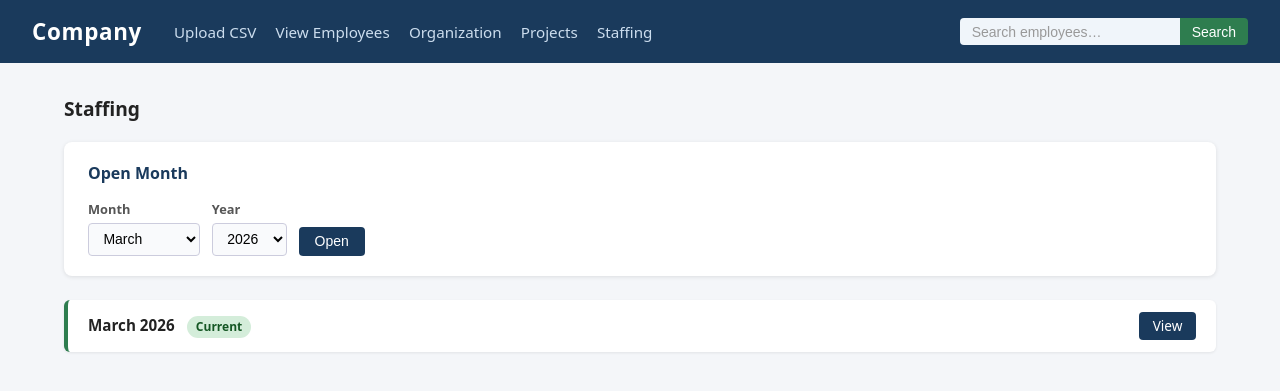
After one commit to kkdt/claude-company, a Flask app: page /staffing in a window 1280 px wide. The commit adds this page. Shown: the top 391 px of the page. Run offline with Flask 3, Linux system fonts and the light colour scheme.

Commit message:
Analyze CLAUDE.md for new Staffing feature

```diff
--- a/app.py
+++ b/app.py
@@ -10,6 +10,7 @@ app.secret_key = "workforce-secret"
 
 DB_PATH = os.path.join(os.path.dirname(__file__), "data", "employees.json")
 PROJECTS_PATH = os.path.join(os.path.dirname(__file__), "data", "projects.json")
+STAFFING_PATH = os.path.join(os.path.dirname(__file__), "data", "staffing.json")
 
 PROJECT_FIELD_MAP = {
     "Project": "project_id",
@@ -53,6 +54,23 @@ def save_projects(projects):
     os.makedirs(os.path.dirname(PROJECTS_PATH), exist_ok=True)
     with open(PROJECTS_PATH, "w") as f:
         json.dump(projects, f, indent=2)
+
+
+def load_staffing():
+    if not os.path.exists(STAFFING_PATH):
+        return []
+    with open(STAFFING_PATH, "r") as f:
+        return json.load(f)
+
+
+def save_staffing(records):
+    os.makedirs(os.path.dirname(STAFFING_PATH), exist_ok=True)
+    with open(STAFFING_PATH, "w") as f:
+        json.dump(records, f, indent=2)
+
+
+def get_staffing_month(records, year, month):
+    return next((r for r in records if r["year"] == year and r["month"] == month), None)
 
 
 def parse_projects_csv(file_stream):
@@ -404,5 +422,111 @@ def projects_delete(project_id):
     return redirect(url_for("projects"))
 
 
+@app.route("/staffing")
+def staffing():
+    from datetime import date
+    records = load_staffing()
+    today = date.today()
+    # Build a sorted list of (year, month) that exist, plus current month if missing
+    existing = {(r["year"], r["month"]) for r in records}
+    if (today.year, today.month) not in existing:
+        existing.add((today.year, today.month))
+    months = sorted(existing, reverse=True)
+    return render_template("staffing.html", months=months, today_year=today.year, today_month=today.month)
+
+
+@app.route("/staffing/<int:year>/<int:month>")
+def staffing_month(year, month):
+    from datetime import date
+    today = date.today()
+    is_past = (year, month) < (today.year, today.month)
+    records = load_staffing()
+    record = get_staffing_month(records, year, month)
+    assignments = record["assignments"] if record else []
+    employees = load_employees()
+    projects = load_projects()
+    emp_map = {e["employee_id"]: e for e in employees}
+    proj_map = {p["project_id"]: p for p in projects}
+    # Build per-employee assignment lookup: {employee_id: [project_id, ...]}
+    emp_assignments = {}
+    for a in assignments:
+        emp_assignments.setdefault(a["employee_id"], []).append(a["project_id"])
+    return render_template(
+        "staffing_month.html",
+        year=year, month=month,
+        is_past=is_past,
+        employees=employees,
+        projects=projects,
+        emp_map=emp_map,
+        proj_map=proj_map,
+        emp_assignments=emp_assignments,
+        today_year=today.year,
+        today_month=today.month,
+    )
+
+
+@app.route("/staffing/<int:year>/<int:month>/save", methods=["POST"])
+def staffing_month_save(year, month):
+    from datetime import date
+    today = date.today()
+    if (year, month) < (today.year, today.month):
+        flash("Past month assignments cannot be modified.")
+        return redirect(url_for("staffing_month", year=year, month=month))
+    # Form sends: assign_<employee_id> = [project_id, ...]  (checkboxes)
+    employees = load_employees()
+    assignments = []
+    for emp in employees:
+        eid = emp["employee_id"]
+        project_ids = request.form.getlist(f"assign_{eid}")
+        for pid in project_ids:
+            assignments.append({"employee_id": eid, "project_id": pid})
+    records = load_staffing()
+    existing = get_staffing_month(records, year, month)
+    if existing:
+        existing["assignments"] = assignments
+    else:
+        records.append({"year": year, "month": month, "assignments": assignments})
+    save_staffing(records)
+    flash("Staffing saved.")
+    return redirect(url_for("staffing_month", year=year, month=month))
+
+
+@app.route("/staffing/<int:year>/<int:month>/copy", methods=["POST"])
+def staffing_month_copy(year, month):
+    import calendar
+    from datetime import date
+    today = date.today()
+    records = load_staffing()
+    source = get_staffing_month(records, year, month)
+    assignments = source["assignments"] if source else []
+    # Advance one month
+    if month == 12:
+        t_year, t_month = year + 1, 1
+    else:
+        t_year, t_month = year, month + 1
+    if (t_year, t_month) < (today.year, today.month):
+        flash("Cannot copy into a past month.")
+        return redirect(url_for("staffing_month", year=year, month=month))
+    existing = get_staffing_month(records, t_year, t_month)
+    if existing:
+        existing["assignments"] = list(assignments)
+    else:
+        records.append({"year": t_year, "month": t_month, "assignments": list(assignments)})
+    save_staffing(records)
+    flash(f"Copied to {calendar.month_name[t_month]} {t_year}.")
+    return redirect(url_for("staffing_month", year=t_year, month=t_month))
+
+
+@app.route("/staffing/new", methods=["POST"])
+def staffing_new_month():
+    try:
+        year = int(request.form["year"])
+        month = int(request.form["month"])
+    except (KeyError, ValueError):
+        flash("Invalid month.")
+        return redirect(url_for("staffing"))
+    return redirect(url_for("staffing_month", year=year, month=month))
+
+
 if __name__ == "__main__":
     app.run(host="0.0.0.0", port=8080, debug=False)
--- a/templates/base.html
+++ b/templates/base.html
@@ -40,6 +40,7 @@
       <a href="{{ url_for('employees') }}">View Employees</a>
       <a href="{{ url_for('organization') }}">Organization</a>
       <a href="{{ url_for('projects') }}">Projects</a>
+      <a href="{{ url_for('staffing') }}">Staffing</a>
     </nav>
     <form class="search-form" action="{{ url_for('search') }}" method="get">
       <input type="search" name="q" placeholder="Search employees…" value="{{ request.args.get('q', '') }}">
--- /dev/null
+++ b/templates/staffing.html
@@ -0,0 +1,105 @@
+{% extends "base.html" %}
+{% block content %}
+<style>
+  .toolbar { display: flex; align-items: center; justify-content: space-between; margin-bottom: 1.25rem; }
+  .toolbar h2 { font-size: 1.2rem; }
+  .panel {
+    background: #fff; border-radius: 8px; box-shadow: 0 1px 4px rgba(0,0,0,.1);
+    padding: 1.25rem 1.5rem; margin-bottom: 1.5rem;
+  }
+  .panel h3 { font-size: 1rem; margin-bottom: 1rem; color: #1a3a5c; }
+  .form-row { display: flex; gap: 0.75rem; align-items: flex-end; flex-wrap: wrap; }
+  .form-group { display: flex; flex-direction: column; gap: 0.3rem; }
+  .form-group label { font-size: 0.8rem; font-weight: 600; color: #555; }
+  .form-group select {
+    padding: 0.4rem 0.65rem; border: 1px solid #ccd; border-radius: 4px;
+    font-size: 0.875rem; background: #f9fafc;
+  }
+  .form-group select:focus { outline: none; border-color: #1a3a5c; }
+  .btn-primary {
+    padding: 0.4rem 1rem; font-size: 0.875rem; background: #1a3a5c; color: #fff;
+    border: none; border-radius: 4px; cursor: pointer;
+  }
+  .btn-primary:hover { background: #255480; }
+
+  .months-grid { display: flex; flex-direction: column; gap: 0.5rem; }
+  .month-row {
+    background: #fff; border-radius: 6px; box-shadow: 0 1px 3px rgba(0,0,0,.08);
+    display: flex; align-items: center; justify-content: space-between;
+    padding: 0.75rem 1.25rem; gap: 1rem;
+  }
+  .month-row.is-current { border-left: 4px solid #2e7d4f; }
+  .month-row.is-past { border-left: 4px solid #ccc; opacity: 0.8; }
+  .month-row.is-future { border-left: 4px solid #1a3a5c; }
+  .month-label { font-size: 0.95rem; font-weight: 600; color: #222; }
+  .month-badge {
+    display: inline-block; padding: 0.15rem 0.55rem; border-radius: 999px;
+    font-size: 0.75rem; font-weight: 600;
+  }
+  .badge-current { background: #d4edda; color: #155724; }
+  .badge-past { background: #f0f0f0; color: #666; }
+  .badge-future { background: #e8f0fe; color: #1a3a5c; }
+  .btn-open {
+    display: inline-block; padding: 0.3rem 0.85rem; font-size: 0.85rem;
+    background: #1a3a5c; color: #fff; border-radius: 4px; text-decoration: none; white-space: nowrap;
+  }
+  .btn-open:hover { background: #255480; color: #fff; text-decoration: none; }
+  .empty { text-align: center; padding: 2rem; color: #888; font-size: 0.9rem; }
+</style>
+
+{% set MONTHS = ['January','February','March','April','May','June','July','August','September','October','November','December'] %}
+
+<div class="toolbar">
+  <h2>Staffing</h2>
+</div>
+
+<div class="panel">
+  <h3>Open Month</h3>
+  <form method="post" action="{{ url_for('staffing_new_month') }}">
+    <div class="form-row">
+      <div class="form-group">
+        <label>Month</label>
+        <select name="month">
+          {% for i in range(1, 13) %}
+          <option value="{{ i }}" {% if i == today_month %}selected{% endif %}>{{ MONTHS[i-1] }}</option>
+          {% endfor %}
+        </select>
+      </div>
+      <div class="form-group">
+        <label>Year</label>
+        <select name="year">
+          {% for y in range(today_year - 1, today_year + 3) %}
+          <option value="{{ y }}" {% if y == today_year %}selected{% endif %}>{{ y }}</option>
+          {% endfor %}
+        </select>
+      </div>
+      <button type="submit" class="btn-primary">Open</button>
+    </div>
+  </form>
+</div>
+
+{% if months %}
+<div class="months-grid">
+  {% for year, month in months %}
+  {% set is_current = (year == today_year and month == today_month) %}
+  {% set is_past = (year < today_year) or (year == today_year and month < today_month) %}
+  <div class="month-row {% if is_current %}is-current{% elif is_past %}is-past{% else %}is-future{% endif %}">
+    <div>
+      <span class="month-label">{{ MONTHS[month-1] }} {{ year }}</span>
+      &nbsp;
+      {% if is_current %}
+        <span class="month-badge badge-current">Current</span>
+      {% elif is_past %}
+        <span class="month-badge badge-past">Past</span>
+      {% else %}
+        <span class="month-badge badge-future">Planned</span>
+      {% endif %}
+    </div>
+    <a class="btn-open" href="{{ url_for('staffing_month', year=year, month=month) }}">View</a>
+  </div>
+  {% endfor %}
+</div>
+{% else %}
+<div class="empty">No staffing months yet. Use the form above to open a month.</div>
+{% endif %}
+{% endblock %}
```
Also changed, not shown: projects.csv (added, +21 -0 lines), templates/staffing_month.html (added, +192 -0 lines), README.md.
